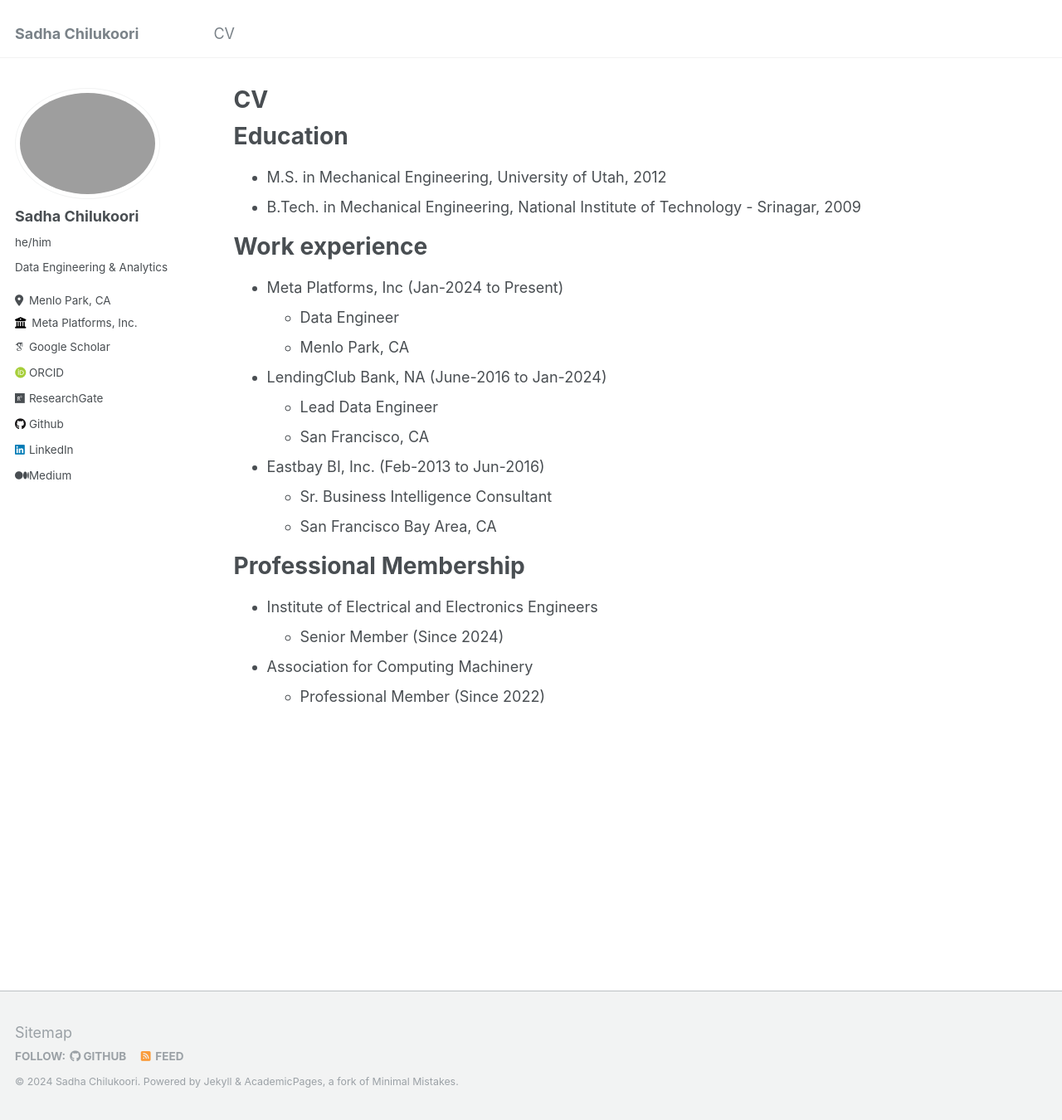
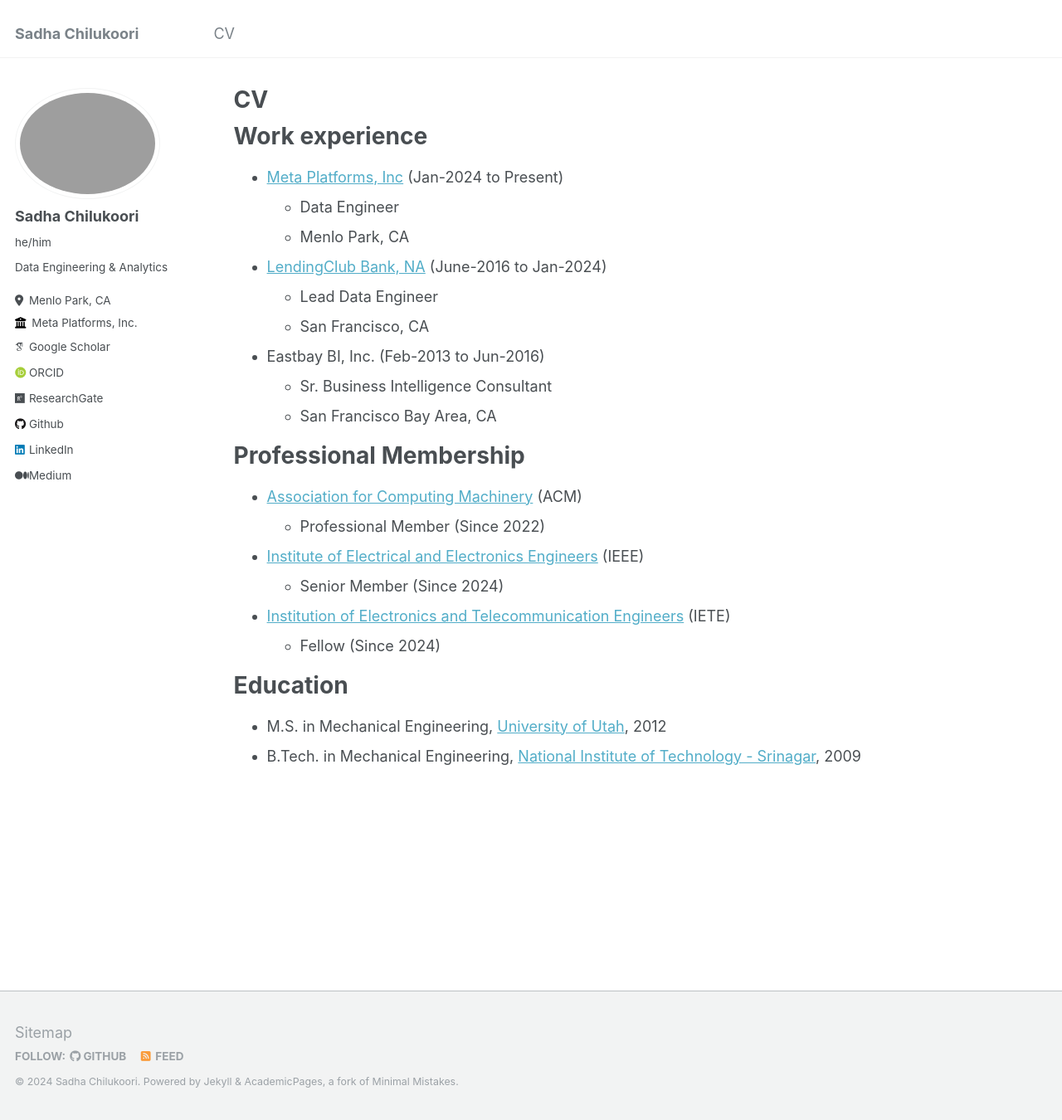
Before and after one commit to srchilukoori/srchilukoori.github.io, a Jekyll site: the page built from _pages/cv.md, in a window 1280 px wide and 1350 px high. Shown: the whole window at 83% size. Built offline with Jekyll 4.4.1, drawn with Linux system fonts in a browser that asks for light colours; some web fonts are replaced.

Commit message:
Univ links (#6)
* adds url links

* adds IETE

---------

Co-authored-by: Sadha Chilukoori <ssreddy.8555@gmail.com>

```diff
--- a/_pages/cv.md
+++ b/_pages/cv.md
@@ -30,11 +26,19 @@ Work experience
 
 Professional Membership
 =======================
-* Institute of Electrical and Electronics Engineers
+* [Association for Computing Machinery](https://www.acm.org/) (ACM)
+  * Professional Member (Since 2022)
+
+* [Institute of Electrical and Electronics Engineers](https://www.ieee.org/) (IEEE)
   * Senior Member (Since 2024)
 
-* Association for Computing Machinery
-  * Professional Member (Since 2022)
+* [Institution of Electronics and Telecommunication Engineers](https://www.iete.org/aboutiete.html) (IETE)
+  * Fellow (Since 2024)
+
+Education
+======
+* M.S. in Mechanical Engineering, [University of Utah](https://www.utah.edu/), 2012
+* B.Tech. in Mechanical Engineering, [National Institute of Technology - Srinagar](https://nitsri.ac.in/), 2009
 
 <!-- Skills
 ======
```
Also changed, not shown: other parts of _pages/cv.md (+2 -6 lines).
